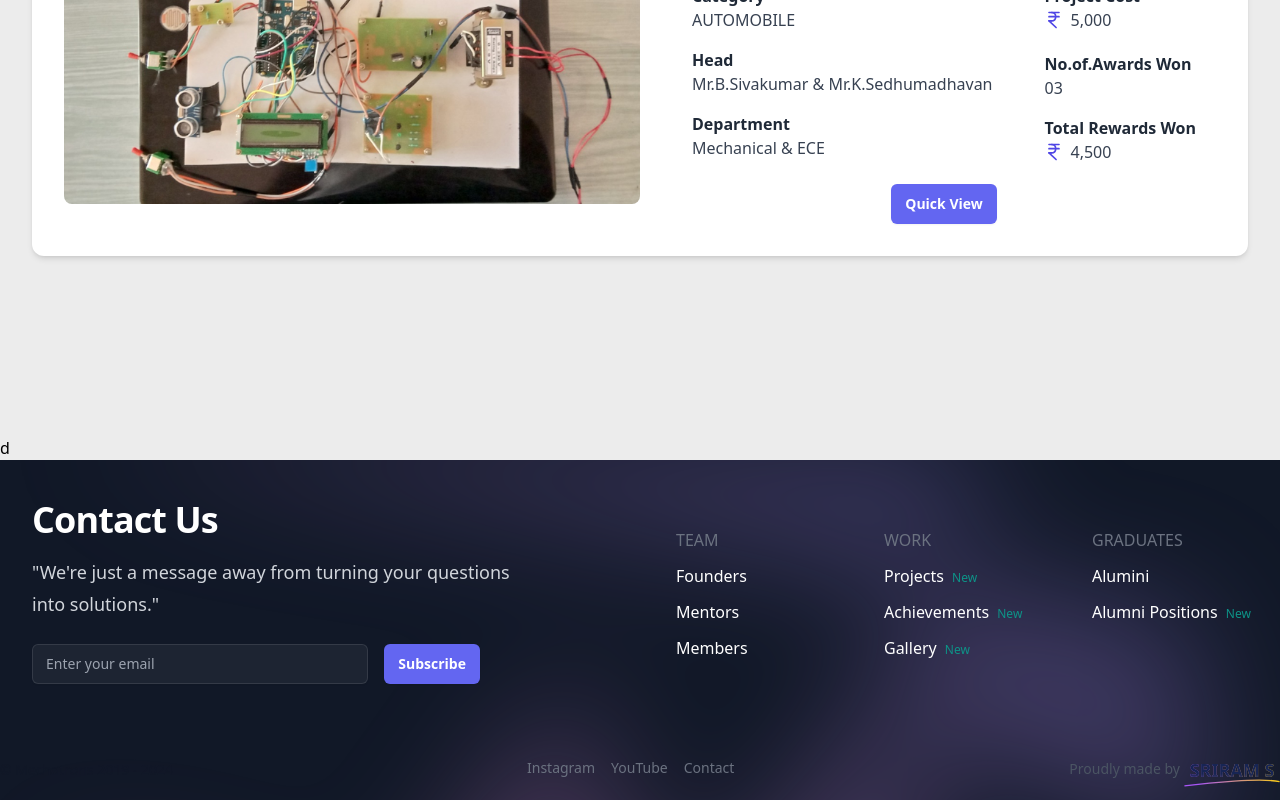
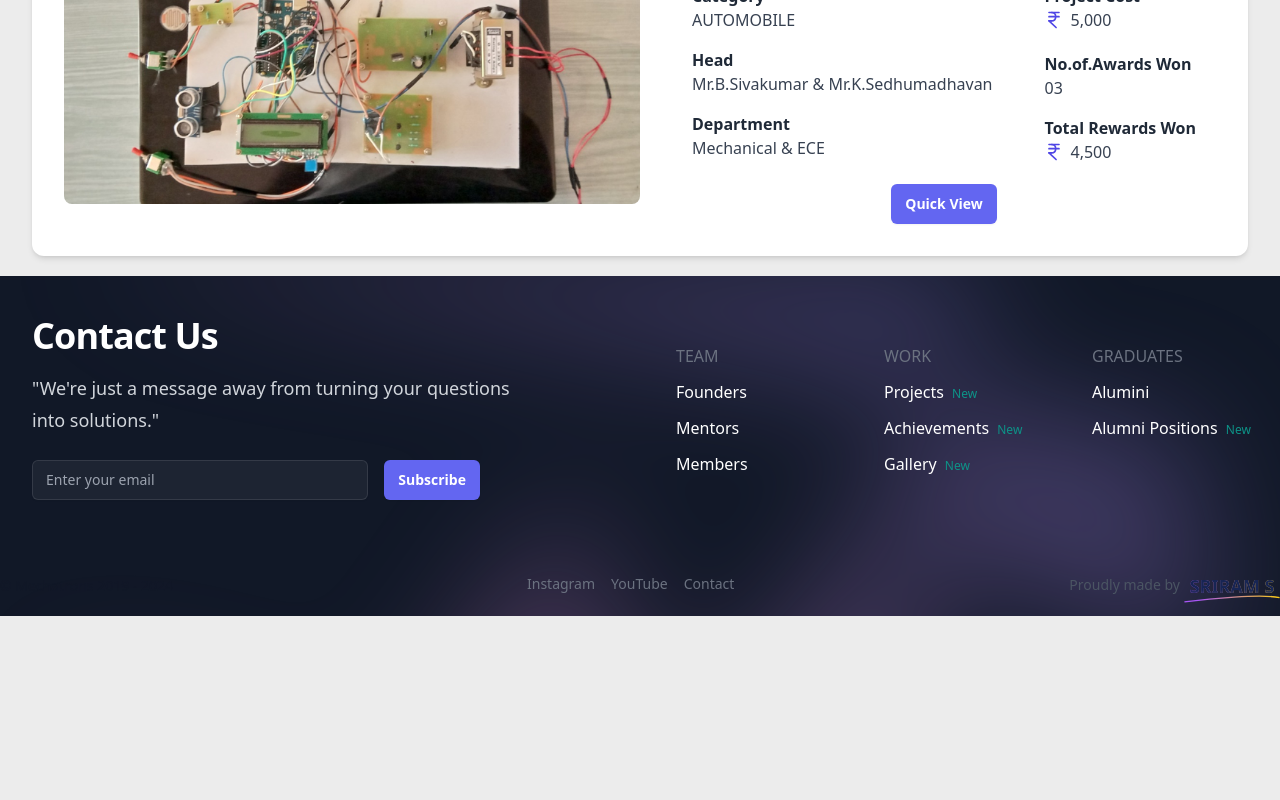
Before and after one commit to SRIRAMS2002/mechatrons07, a Next.js app: page /Projects in a window 1280 px wide. Shown: the part 3780-4580 px from the top of the page. After the commit the page ends 4396 px from the top, so only its background shows below. Built offline with nearby package versions, Linux system fonts and the light colour scheme.

Commit message:
projects code-com-1

```diff
--- a/src/pages/Projects.jsx
+++ b/src/pages/Projects.jsx
@@ -500,8 +500,7 @@ const Projects = () => {
         />
         ))}
 
-      {/* projects */}
-      <div className="pt-[10rem]">d</div>
+
 
       <Footer />
     </div>
```
